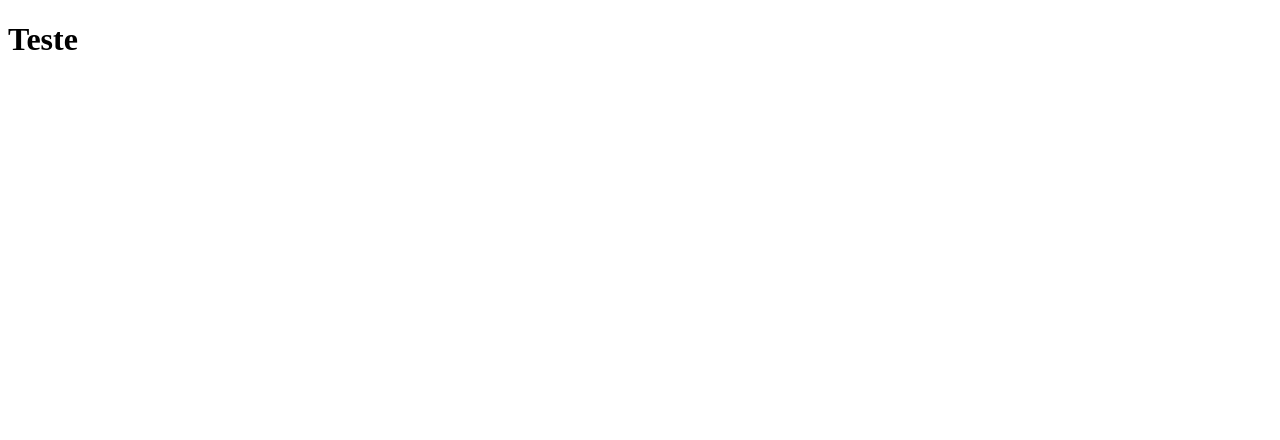
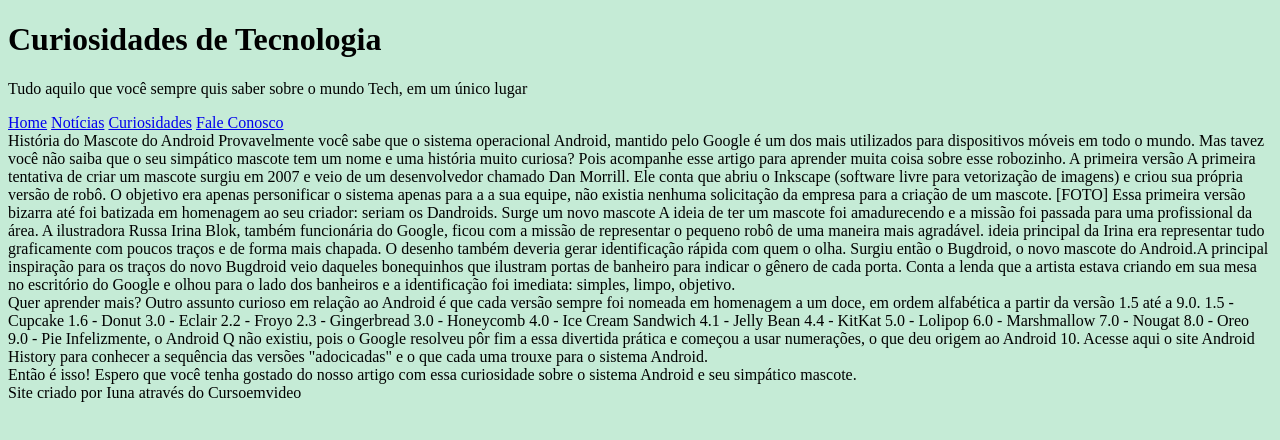
Before and after one commit to Iunaa/CursoHTMLCSS_2, a website: page index.html in a window 1280 px wide. Drawn offline with Linux system fonts and the light colour scheme.

Commit message:
first css

```diff
--- /dev/null
+++ b/assets/styles/style.css
@@ -0,0 +1,3 @@
+body{
+    background-color: #c5ebd6;
+}
--- a/index.html
+++ b/index.html
@@ -5,8 +5,77 @@
         <meta http-equiv="X-UA-Compatible" content="IE=edge" />
         <meta name="viewport" content="width=device-width, initial-scale=1.0" />
         <title>Como surgiu o mascote do android</title>
+        <link
+            rel="short icon"
+            href="./assets/img/favicon.ico"
+            type="image/x-icon"
+        />
+        <link rel="stylesheet" href="./assets/styles/style.css" />
     </head>
     <body>
-        <h1>Teste</h1>
+        <header>
+            <h1>Curiosidades de Tecnologia</h1>
+            <p>
+                Tudo aquilo que você sempre quis saber sobre o mundo Tech, em um
+                único lugar
+            </p>
+        </header>
+        <nav>
+            <a href="#">Home</a>
+            <a href="#">Notícias</a>
+            <a href="#">Curiosidades</a>
+            <a href="#">Fale Conosco</a>
+        </nav>
+        <main>
+            <article>
+                História do Mascote do Android Provavelmente você sabe que o
+                sistema operacional Android, mantido pelo Google é um dos mais
+                utilizados para dispositivos móveis em todo o mundo. Mas tavez
+                você não saiba que o seu simpático mascote tem um nome e uma
+                história muito curiosa? Pois acompanhe esse artigo para aprender
+                muita coisa sobre esse robozinho. A primeira versão A primeira
+                tentativa de criar um mascote surgiu em 2007 e veio de um
+                desenvolvedor chamado Dan Morrill. Ele conta que abriu o
+                Inkscape (software livre para vetorização de imagens) e criou
+                sua própria versão de robô. O objetivo era apenas personificar o
+                sistema apenas para a a sua equipe, não existia nenhuma
+                solicitação da empresa para a criação de um mascote. [FOTO] Essa
+                primeira versão bizarra até foi batizada em homenagem ao seu
+                criador: seriam os Dandroids. Surge um novo mascote A ideia de
+                ter um mascote foi amadurecendo e a missão foi passada para uma
+                profissional da área. A ilustradora Russa Irina Blok, também
+                funcionária do Google, ficou com a missão de representar o
+                pequeno robô de uma maneira mais agradável. ideia principal da
+                Irina era representar tudo graficamente com poucos traços e de
+                forma mais chapada. O desenho também deveria gerar identificação
+                rápida com quem o olha. Surgiu então o Bugdroid, o novo mascote
+                do Android.A principal inspiração para os traços do novo
+                Bugdroid veio daqueles bonequinhos que ilustram portas de
+                banheiro para indicar o gênero de cada porta. Conta a lenda que
+                a artista estava criando em sua mesa no escritório do Google e
+                olhou para o lado dos banheiros e a identificação foi imediata:
+                simples, limpo, objetivo.
+
+                <aside>
+                    Quer aprender mais? Outro assunto curioso em relação ao
+                    Android é que cada versão sempre foi nomeada em homenagem a
+                    um doce, em ordem alfabética a partir da versão 1.5 até a
+                    9.0. 1.5 - Cupcake 1.6 - Donut 3.0 - Eclair 2.2 - Froyo 2.3
+                    - Gingerbread 3.0 - Honeycomb 4.0 - Ice Cream Sandwich 4.1 -
+                    Jelly Bean 4.4 - KitKat 5.0 - Lolipop 6.0 - Marshmallow 7.0
+                    - Nougat 8.0 - Oreo 9.0 - Pie Infelizmente, o Android Q não
+                    existiu, pois o Google resolveu pôr fim a essa divertida
+                    prática e começou a usar numerações, o que deu origem ao
+                    Android 10. Acesse aqui o site Android History para conhecer
+                    a sequência das versões "adocicadas" e o que cada uma trouxe
+                    para o sistema Android.
+                </aside>
+                Então é isso! Espero que você tenha gostado do nosso artigo com
+                essa curiosidade sobre o sistema Android e seu simpático
+                mascote.
+            </article>
+        </main>
+
+        <footer>Site criado por Iuna através do Cursoemvideo</footer>
     </body>
 </html>
```
